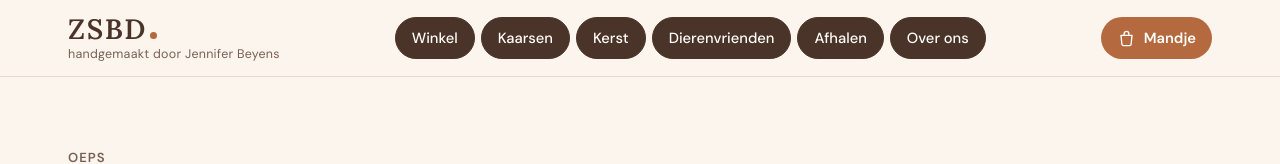
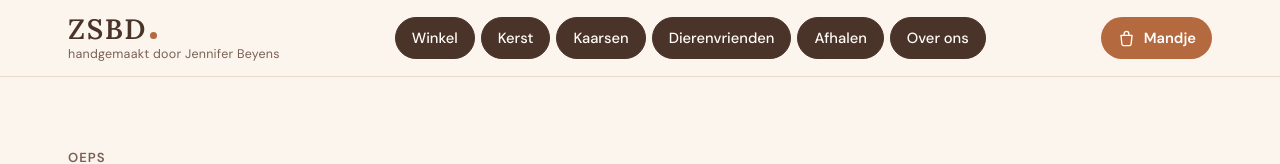
Before and after one commit to arnoldverhoeven/ZSBD, a plain HTML site: page 404.html in a window 1280 px wide. Shown: the top 164 px of the page. Drawn offline with Linux system fonts and the light colour scheme; no server answers.

Commit message:
Menu: Kerst voor Kaarsen
Co-Authored-By: Claude Opus 5.5 <noreply@anthropic.com>
Claude-Session: https://claude.ai/code/session_0136St4Vi6XK1zpCumbYPwU8

```diff
--- a/404.html
+++ b/404.html
@@ -27,7 +27,7 @@
   <div class="wrap header-row">
     <a class="brand" href="/" aria-label="ZSBD, naar de startpagina"><span class="brand-name">ZSBD</span><span class="brand-sub">handgemaakt door Jennifer Beyens</span></a>
     <nav class="main-nav" aria-label="Menu">
-      <a href="/winkel.html" data-nav="Alles">Winkel</a><a href="/kaarsen.html" data-nav="Kaarsen & schaaltjes">Kaarsen</a><a href="/kerst.html" data-nav="Kerst">Kerst</a><a href="/winkel.html?categorie=Voor%20dierenvrienden" data-nav="Voor dierenvrienden">Dierenvrienden</a><a href="/index.html#afhalen" data-nav="Afhalen">Afhalen</a><a href="/index.html#over" data-nav="Over">Over ons</a>
+      <a href="/winkel.html" data-nav="Alles">Winkel</a><a href="/kerst.html" data-nav="Kerst">Kerst</a><a href="/kaarsen.html" data-nav="Kaarsen & schaaltjes">Kaarsen</a><a href="/winkel.html?categorie=Voor%20dierenvrienden" data-nav="Voor dierenvrienden">Dierenvrienden</a><a href="/index.html#afhalen" data-nav="Afhalen">Afhalen</a><a href="/index.html#over" data-nav="Over">Over ons</a>
     </nav>
     <div class="header-actions">
       <a class="bag-link" href="/mandje.html"><svg viewBox="0 0 24 24" aria-hidden="true"><path d="M5 8h14l-1.2 11.2a2 2 0 0 1-2 1.8H8.2a2 2 0 0 1-2-1.8z"/><path d="M9 8V6a3 3 0 0 1 6 0v2"/></svg><span class="label">Mandje</span><span class="count" data-count="bag"></span></a>
```
Also changed, not shown: bedankt.html (+1 -1 lines), index.html (+1 -1 lines), kaarsen.html (+1 -1 lines), kerst.html (+1 -1 lines), mandje.html (+1 -1 lines), product.html (+1 -1 lines), winkel.html (+1 -1 lines).
